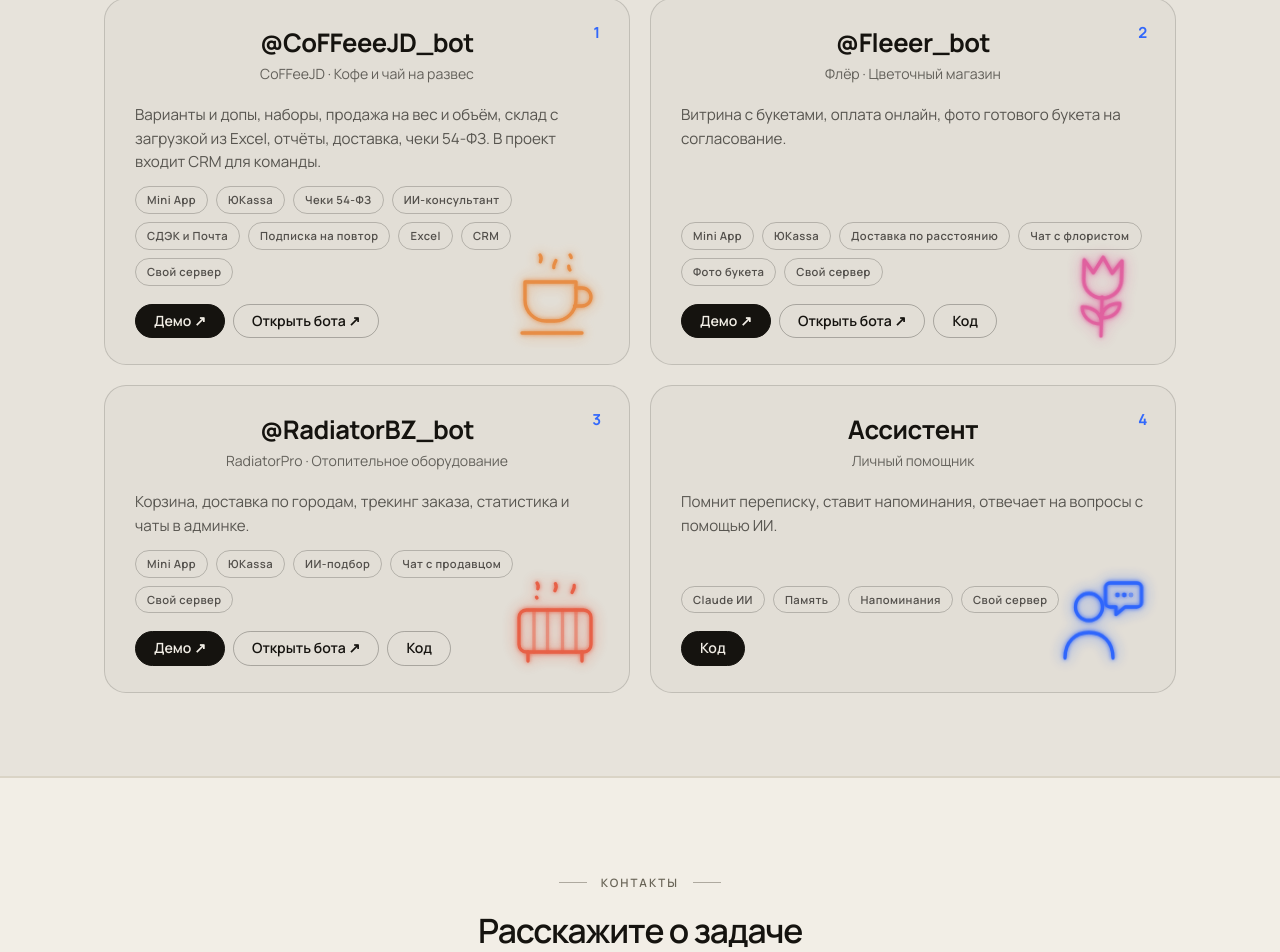
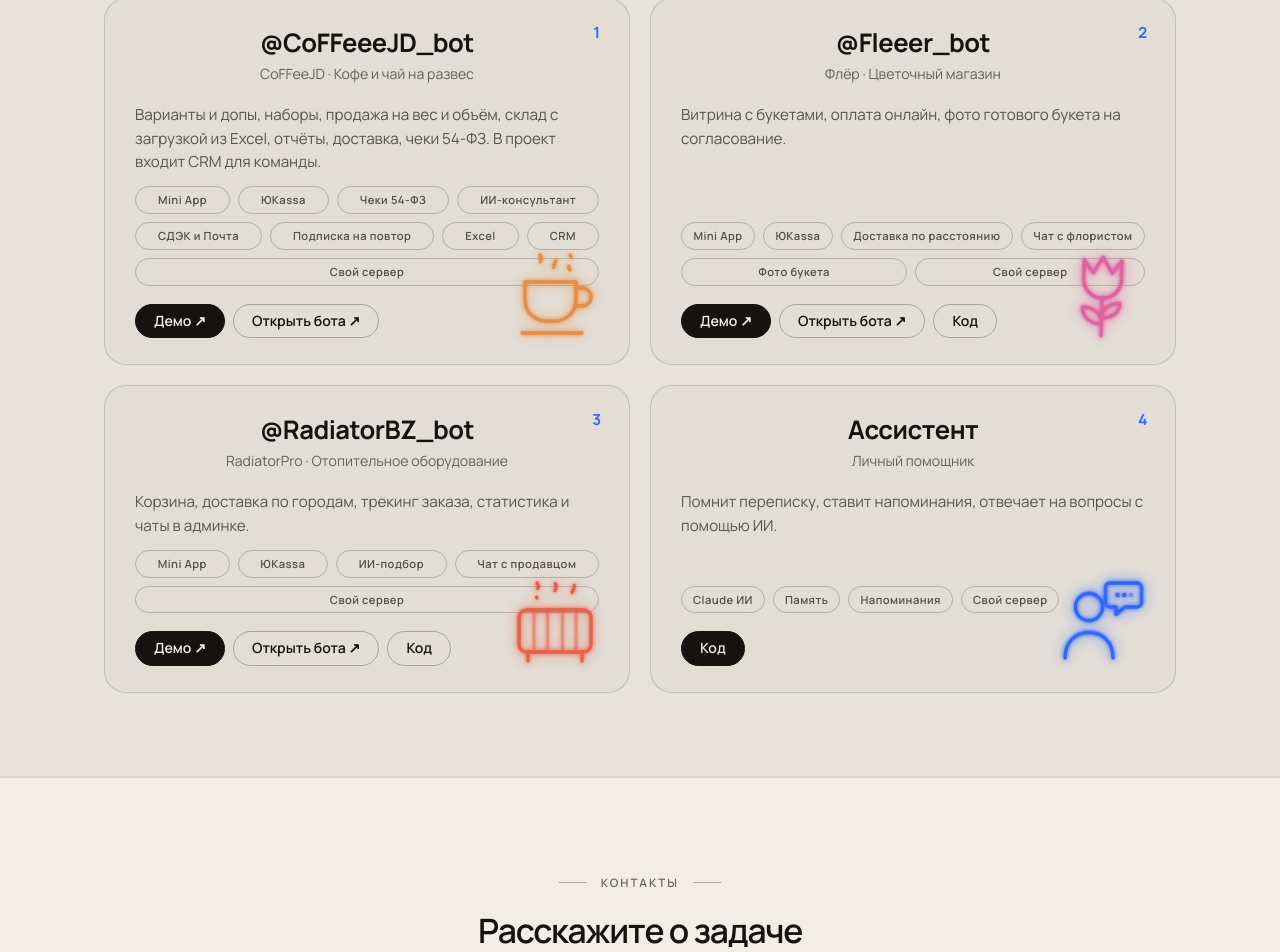
Before and after one commit to zhennyy/botforall, a React (Vite) app: page / in a window 1280 px wide. Shown: the part 1749-2701 px from the top of the page. Built offline with nearby package versions, Linux system fonts and the light colour scheme.

Commit message:
Теги проектов выровнены по ширине

```diff
--- a/src/index.css
+++ b/src/index.css
@@ -471,3 +471,6 @@ nav { position: static; backdrop-filter: none; background: var(--paper); }
 .pp-wrap { margin-top: 44px; display: flex; justify-content: center; width: 100%; padding-inline: 4px; }
 .pp { display: block; width: 100%; max-width: 360px; height: 200px; }
 @media (min-width: 701px) { .pp-wrap { display: none; } }
+
+/* теги в карточках проектов растягиваются, чтобы каждая строка была ровной от края до края */
+.works .tags span { flex: 1 1 auto; text-align: center; }
```
